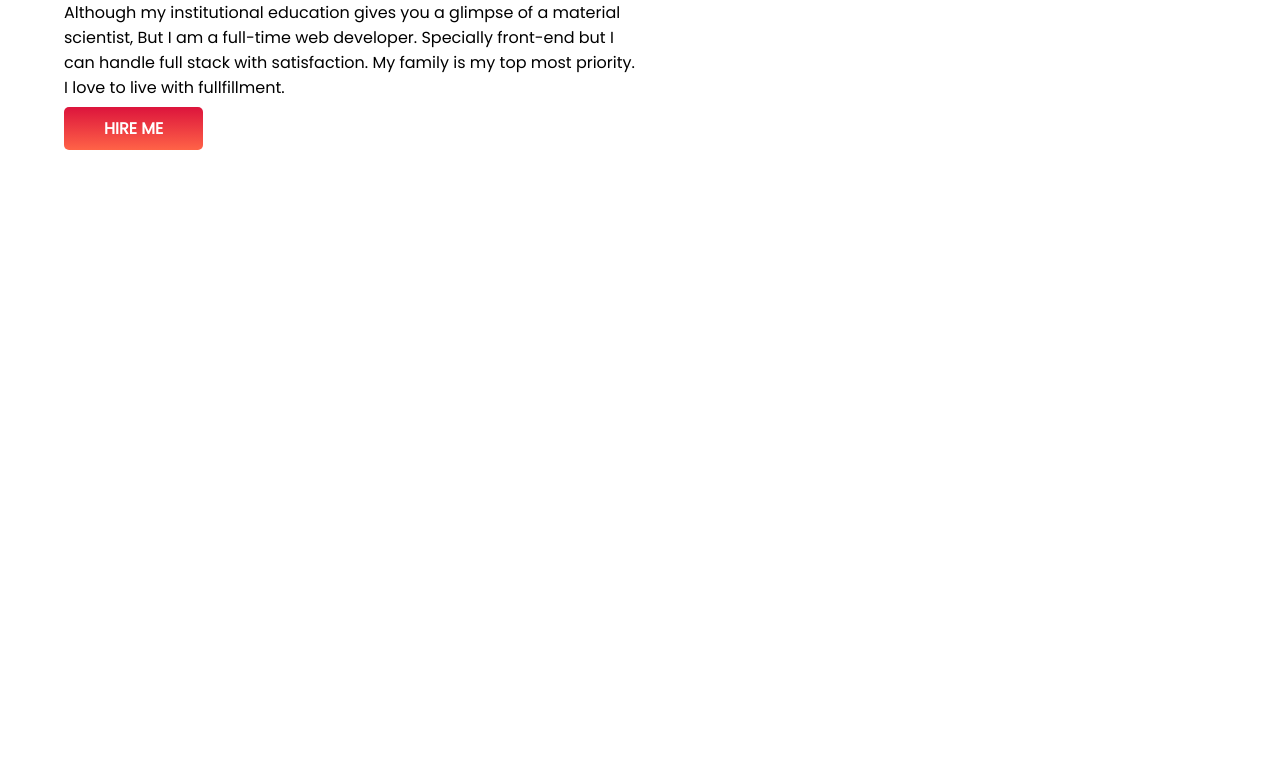
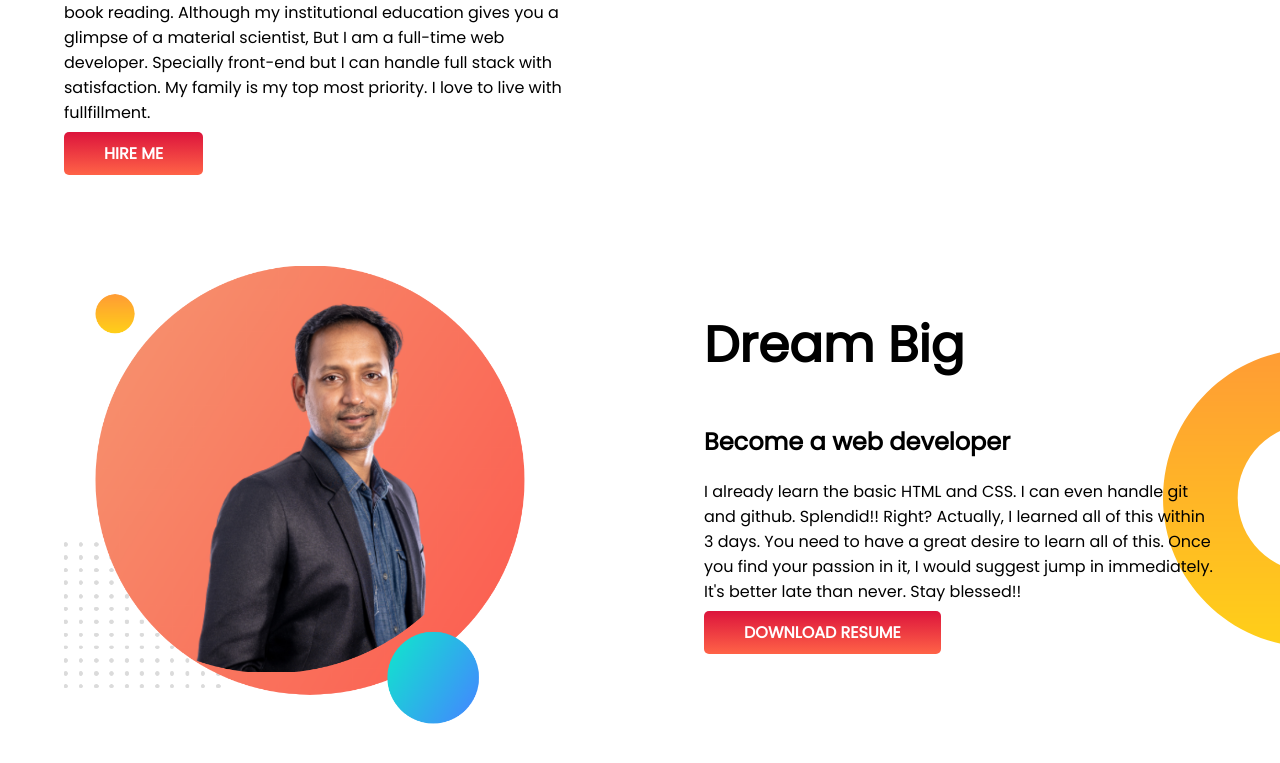
Before and after one commit to SajibBhattacharjee/developer-portfolio, a plain HTML site: page index.html in a window 1280 px wide. Shown: the part 447-1210 px from the top of the page. Before the commit the page ends 800 px from the top, so only its background shows below. Drawn offline with Linux system fonts and the light colour scheme.

Commit message:
dream-big

```diff
--- a/index.html
+++ b/index.html
@@ -28,6 +28,20 @@
             <img src="mypics/Sajib.png" alt="">
         </div>
     </section>
+    <section class="dream-big">
+        <div class="half-width">
+            <img src="mypics/my-bg.png" alt="">
+        </div>
+        <div class="half-width">
+            <h1>Dream Big</h1>
+            <h2>Become a web developer</h2>
+            <p>I already learn the basic HTML and CSS. I can even handle git and github. Splendid!! Right? Actually, I
+                learned all of this within 3 days. You need to have a great desire to learn all of this. Once you find
+                your passion in it, I would suggest jump in immediately. It's better late than never. Stay blessed!!</p>
+            <a class="link-button" target="_blank" href="">DOWNLOAD RESUME</a>
+        </div>
+
+    </section>
 </body>
 
 </html>
--- a/style.css
+++ b/style.css
@@ -13,15 +13,17 @@ h1 {
 
 section {
     display: flex;
+    margin-bottom: 100px;
 }
 
 .half-width {
     width: 50%;
     padding-left: 5%;
+    padding-right: 5%;
 }
 
 .half-width img {
-    width: 80%;
+    width: 90%;
 }
 
 .link-button {
@@ -37,3 +39,9 @@ section {
     background-image: url(images/top-banner.png);
     background-repeat: no-repeat;
 }
+
+.dream-big {
+    background-image: url(images/dream-bg.png);
+    background-repeat: no-repeat;
+    background-position: right;
+}
```
Also changed, not shown: mypics/my-bg.png (added).
